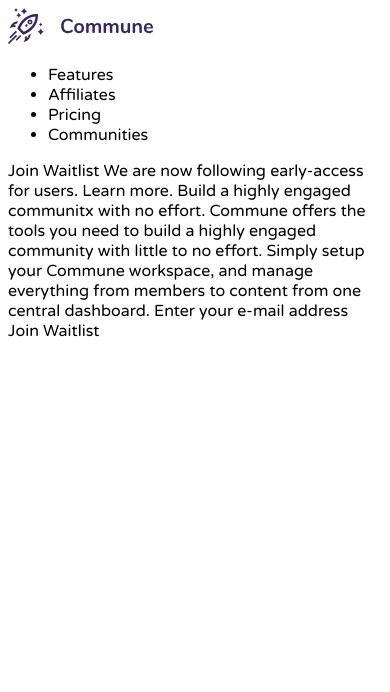
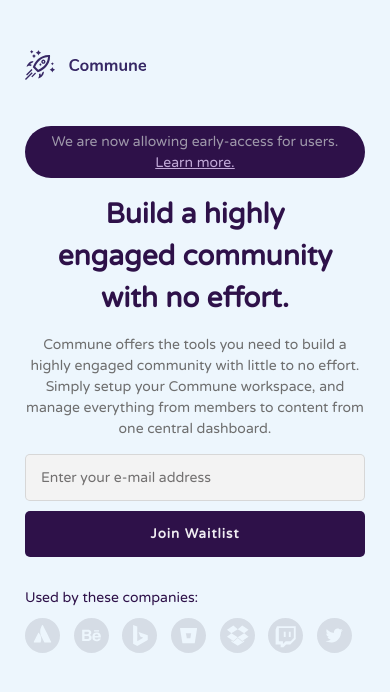
Before and after one commit to adrianacejka/commune-waitlist, a plain HTML site: page index.html in a window 390 px wide. Drawn offline with Linux system fonts and the light colour scheme.

Commit message:
mobile version done

```diff
--- a/index.html
+++ b/index.html
@@ -12,27 +12,65 @@
 </head>
 <body>
 
-<img src="/icons/Logo.svg" alt="logo Commune">
+    <header class="header">
 
-<ul>
-    <li>Features</li>
-    <li>Affiliates</li>
-    <li>Pricing</li>
-    <li>Communities</li>
-</ul>
+        <div class="header__left-side">
+            <img class="logo" src="/icons/Logo.svg" alt="logo Commune">
+        </div>
+        <div class="header__right-side" >
+            <nav>
+                <ul class="nav">
+                    <li>Features</li>
+                    <li>Affiliates</li>
+                    <li>Pricing</li>
+                    <li>Communities</li>
+                </ul>
+            </nav>
 
-Join Waitlist
+            <button class="button form-join__button--top">Join Waitlist</button>
+        </div>
+    </header>
 
-We are now following early-access for users. Learn more.
 
-Build a highly engaged communitx with no effort.
 
-Commune offers the tools you need to build a highly engaged community with little to no effort. Simply setup your Commune workspace, and manage everything from members to content from one central dashboard.
 
-Enter your e-mail address
+    <section class="introduction">
 
-Join Waitlist
+        <p class="banner">We are now allowing early-access for users. <a class="learn-more" href="#"> Learn more.</a></p>
 
+        <h1>Build a highly engaged community with no effort.</h1>
+
+        <p class="description">Commune offers the tools you need to build a highly engaged community with little to no effort. Simply setup your Commune workspace, and manage everything from members to content from one central dashboard.</p>
+
+        <form class="form-join" action="post">
+
+            <input class="form-join__email" type="email" id="email" required placeholder="Enter your e-mail address">
+
+            <button class="button form-join__button form-join__button--bottom">Join Waitlist</button>
+
+        </form>
+
+
+        <div class="hero-picture"></div>
+
+    </section>
+
+    <footer>
+
+        <div class="logos">
+
+            <p>Used by these companies:</p>
+
+            <img src="/icons/Atlassian Icon.svg" alt="logo">
+            <img src="/icons/Behance Icon.svg" alt="logo">
+            <img src="/icons/Bing Icon.svg" alt="logo">
+            <img src="/icons/Bitbucket Icon.svg" alt="logo">
+            <img src="/icons/Dropbox Icon.svg" alt="logo">
+            <img src="/icons/Twitch Icon.svg" alt="logo">
+            <img src="/icons/Twitter Icon.svg" alt="logo">
+        </div>
+
+    </footer>
 
 
 </body>
--- a/style.css
+++ b/style.css
@@ -1,12 +1,109 @@
 html {
   box-sizing: border-box;
 }
+
 *,
 ::before,
 ::after {
   box-sizing: inherit;
 }
 
+* {
+  padding: 0;
+  margin: 0;
+}
+
 body {
   font-family: "Varela Round", sans-serif;
+  font-size: 14px;
+  background-color: rgb(237, 246, 253);
+  padding: 50px 25px;
+  color: rgb(46, 17, 73);
+  line-height: 150%;
 }
+
+header {
+  margin-bottom: 40px;
+}
+
+.logo {
+  height: 30px;
+}
+
+nav {
+  display: none;
+}
+
+.button {
+  padding: 15px;
+  border: 0;
+  border-radius: 5px;
+  background-color: rgb(46, 17, 73);
+  color: rgba(255, 255, 255, 0.925);
+  letter-spacing: 1px;
+  font-weight: bolder;
+  font-family: "Varela Round", sans-serif;
+}
+
+.banner {
+  background-color: rgb(46, 17, 73);
+  border-radius: 40px;
+  padding: 5px 15px;
+  color: rgb(158, 152, 170);
+  text-align: center;
+}
+
+.learn-more {
+  color: rgb(193, 169, 216);
+}
+
+h1 {
+  line-height: 150%;
+  text-align: center;
+  margin: 15px 25px;
+  font-size: 28px;
+}
+
+.description {
+  color: rgb(110, 110, 110);
+  text-align: center;
+}
+
+.form-join__email {
+  width: 100%;
+  border: 0;
+  border: 1px solid rgba(212, 212, 212, 0.87);
+  padding: 15px;
+  border-radius: 5px;
+  background-color: rgb(243, 243, 243);
+  margin-bottom: 10px;
+}
+
+.form-join__button--bottom {
+  width: 100%;
+}
+
+.form-join__button--top {
+  display: none;
+}
+
+::placeholder {
+  font-size: 14px;
+  color: rgb(114, 112, 112);
+  font-family: "Varela Round", sans-serif;
+}
+
+img[alt="logo"] {
+  width: 35px;
+  margin-top: 10px;
+  margin-right: 10px;
+}
+
+.form-join,
+.logos {
+  margin-top: 15px;
+}
+
+footer {
+  padding-top: 15px;
+}
```
